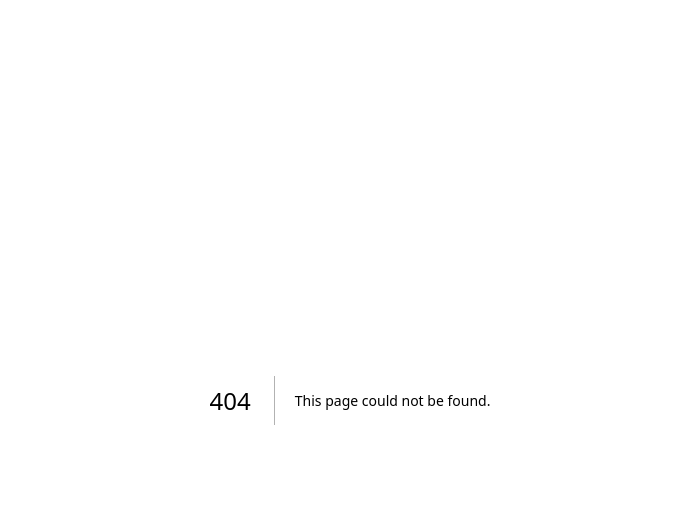
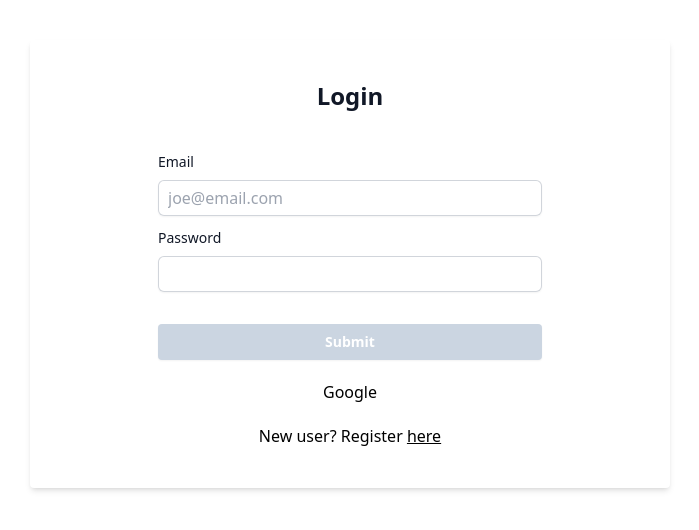
Before and after one commit to HelloRave/auth-js-template, a Next.js app: page /auth/login in a window 1280 px wide. Before the commit this address had no page. Shown: the top 530 px of the page, without its empty margins (290-989 px from the left). Built offline with nearby package versions, Linux system fonts and the light colour scheme.

Commit message:
Configure credential login

```diff
--- /dev/null
+++ b/app/auth/login/action.ts
@@ -0,0 +1,29 @@
+"use server";
+
+import { signIn } from "@/auth";
+import { AuthError } from "next-auth";
+
+export type TLoginSchema = {
+    email: string;
+    password: string;
+};
+
+export async function authenticate(
+    prevState: string | undefined,
+    formData: FormData
+) {
+    try {
+        console.log(formData);
+        await signIn("credentials", formData);
+    } catch (error) {
+        if (error instanceof AuthError) {
+            switch (error.type) {
+                case "CredentialsSignin":
+                    return "Invalid credentials.";
+                default:
+                    return "Something went wrong.";
+            }
+        }
+        throw error;
+    }
+}
--- /dev/null
+++ b/app/auth/login/page.tsx
@@ -0,0 +1,88 @@
+'use client'
+
+import Link from "next/link";
+import { useForm } from "react-hook-form";
+import InputGroup from "../../components/InputGroup";
+import { TLoginSchema, authenticate } from "./action";
+import { useFormState } from "react-dom";
+
+export default function LoginHookForm() {
+    const {
+        register,
+        formState: { isSubmitting, isValid, errors },
+    } = useForm<TLoginSchema>({
+        mode: 'onTouched',
+    });
+
+    const emailValidation = {
+        label: 'Email',
+        type: 'text',
+        register: register,
+        rules: { required: 'Email is required' },
+        errors: errors,
+    }
+
+    const [errorMessage, dispatch] = useFormState(authenticate, undefined);
+
+    return (
+        <div className="min-h-full flex justify-center my-10">
+            <div className="flex flex-col justify-center items-center w-1/2 py-10 shadow-md rounded bg-white">
+                <div className="sm:w-full sm:max-w-sm">
+                    <h2 className="text-center text-2xl font-bold text-gray-900">
+                        Login
+                    </h2>
+                </div>
+                <div className="mt-10 sm:w-full sm:max-w-sm">
+                    <form action={dispatch} className="flex flex-col gap-3">
+                        <div>
+                            <InputGroup<TLoginSchema>
+                                name='email'
+                                placeholder="joe@email.com"
+                                {...emailValidation}
+                            />
+                        </div>
+                        <div>
+                            <InputGroup<TLoginSchema>
+                                label="Password"
+                                name="password"
+                                type="password"
+                                register={register}
+                                rules={{ required: 'Password is required' }}
+                                errors={errors}
+                            />
+                        </div>
+                        <button
+                            disabled={!isValid || isSubmitting}
+                            type="submit"
+                            className="bg-indigo-600 mt-5 px-3 py-1.5 text-sm font-semibold leading-6 text-white shadow-sm
+                                        disabled:bg-slate-300
+                                        hover:bg-indigo-500 focus-visible:outline focus-visible:outline-2 focus-visible:outline-offset-2 focus-visible:outline-indigo-600 rounded"
+                        >
+                            Submit
+                        </button>
+                    </form>
+                    {
+                        errorMessage && <p>{errorMessage}</p>
+                    }
+                    <div className="flex flex-col gap-3 items-center mt-5">
+                        <button>
+                            Google
+                        </button>
+                    </div>
+                    <div className="mt-5">
+                        <p className="text-center">
+                            {
+                                `New user? Register `
+                            }
+                            <Link href={'/auth/register'}
+                                className="underline"
+                            >
+                                here
+                            </Link>
+                        </p>
+                    </div>
+                </div>
+            </div>
+        </div>
+    )
+}
--- a/app/layout.tsx
+++ b/app/layout.tsx
@@ -1,3 +1,5 @@
+import './globals.css';
+
 export default function RootLayout({
   children,
 }: Readonly<{
--- a/auth.config.ts
+++ b/auth.config.ts
@@ -1,12 +1,22 @@
 import { NextAuthConfig } from "next-auth";
-import CredentialsProvider from "next-auth/providers/credentials";
 import GoogleProvider from "next-auth/providers/google";
 import GitHubProvider from "next-auth/providers/github";
 
 export const authConfig = {
-    pages: {
-        signIn: '',
-    },
+  providers: [
+    GoogleProvider({
+      profile(profile) {
+        console.log(profile);
+        return profile;
+      },
+    }),
+    GitHubProvider({
+      profile(profile) {
+        console.log(profile);
+        return {};
+      },
+    }),
+  ],
   callbacks: {
     async signIn({ user, account, profile, email, credentials }) {
       return true;
@@ -21,46 +31,4 @@ export const authConfig = {
       return token;
     },
   },
-  providers: [
-    CredentialsProvider({
-      name: "Credentials",
-      credentials: {
-        email: {
-          label: "email",
-          type: "text",
-          placeholder: "Your email",
-        },
-        password: {
-          label: "password",
-          type: "password",
-          placeholder: "Your password",
-        },
-      },
-      async authorize(credentials) {
-        try {
-          console.log("credentials login");
-          return {
-
-          };
-        } catch (error) {
-          console.log(error);
-        }
-        return null;
-      },
-    }),
-    GoogleProvider({
-      profile(profile) {
-        console.log(profile);
-        return profile;
-      },
-    }),
-    GitHubProvider({
-        profile(profile) {
-            console.log(profile);
-            return {
-
-            };
-        }
-    })
-  ],
 } satisfies NextAuthConfig;
--- a/auth.ts
+++ b/auth.ts
@@ -1,9 +1,63 @@
 import NextAuth from "next-auth";
+import CredentialsProvider from "next-auth/providers/credentials";
+import bcrypt from "bcrypt";
 import { authConfig } from "./auth.config";
+import { PrismaAdapter } from "@auth/prisma-adapter";
+import { prisma } from "./lib/prisma";
 
 export const {
   handlers: { GET, POST },
-  auth, signIn, signOut,
+  auth,
+  signIn,
+  signOut,
 } = NextAuth({
-    ...authConfig
-})
+  adapter: PrismaAdapter(prisma),
+  session: { strategy: "jwt" },
+  ...authConfig,
+  providers: [
+    CredentialsProvider({
+      name: "Credentials",
+      credentials: {
+        email: {
+          label: "email",
+          type: "text",
+          placeholder: "Your email",
+        },
+        password: {
+          label: "password",
+          type: "password",
+          placeholder: "Your password",
+        },
+      },
+      async authorize(credentials) {
+        try {
+          const foundUser = await prisma.user.findUnique({
+            where: {
+              email: credentials?.email as string,
+            },
+          });
+          if (foundUser) {
+            console.log("User exist");
+            const passwordMatch = await bcrypt.compare(
+              credentials?.password as string,
+              foundUser.password!
+            );
+
+            if (passwordMatch) {
+              console.log("Good match");
+              return {
+                id: foundUser.id,
+                name: foundUser.name,
+                email: foundUser.email,
+                role: foundUser.role,
+              };
+            }
+          }
+        } catch (error) {
+          console.log("error", error);
+        }
+        return null;
+      },
+    }),
+  ],
+});
--- /dev/null
+++ b/lib/prisma.ts
@@ -0,0 +1,3 @@
+import { PrismaClient } from '@prisma/client';
+
+export const prisma = new PrismaClient();
```
Also changed, not shown: 1 other file (tests, documents, lock files or other folders).
